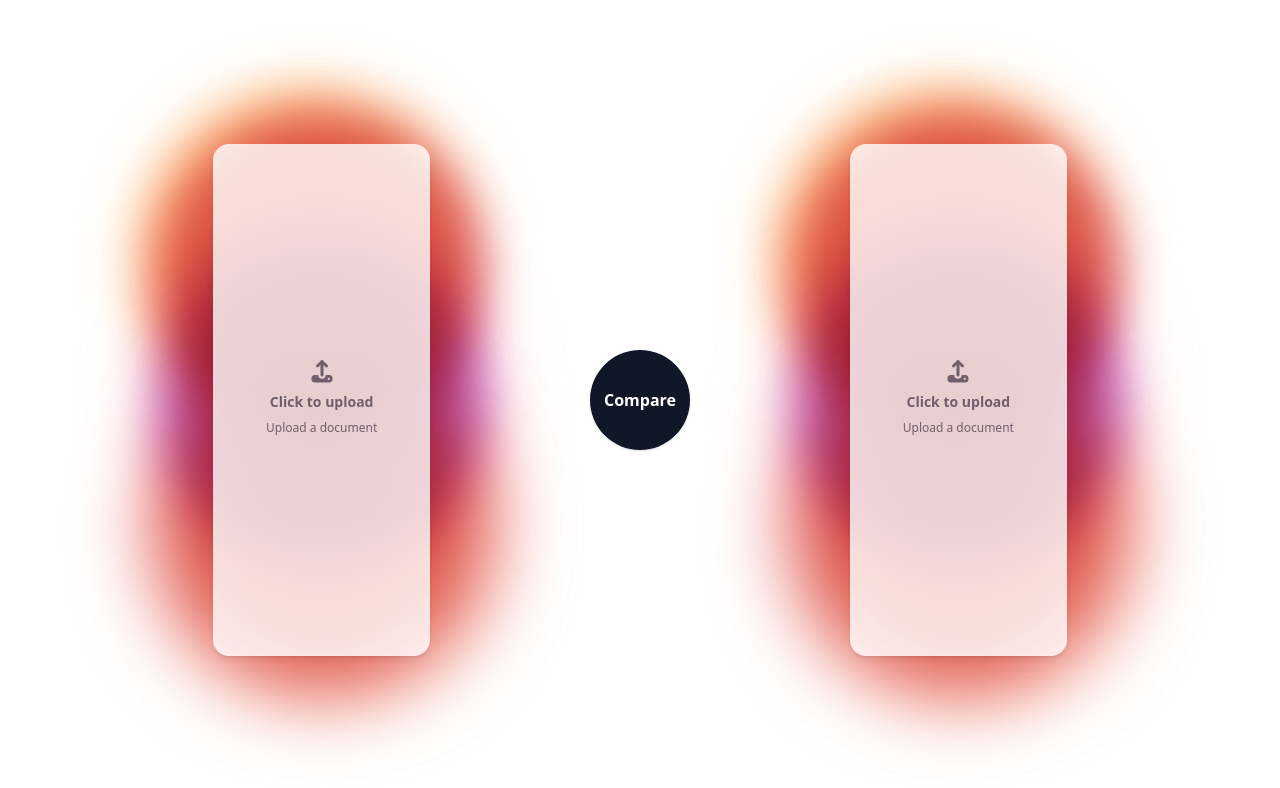
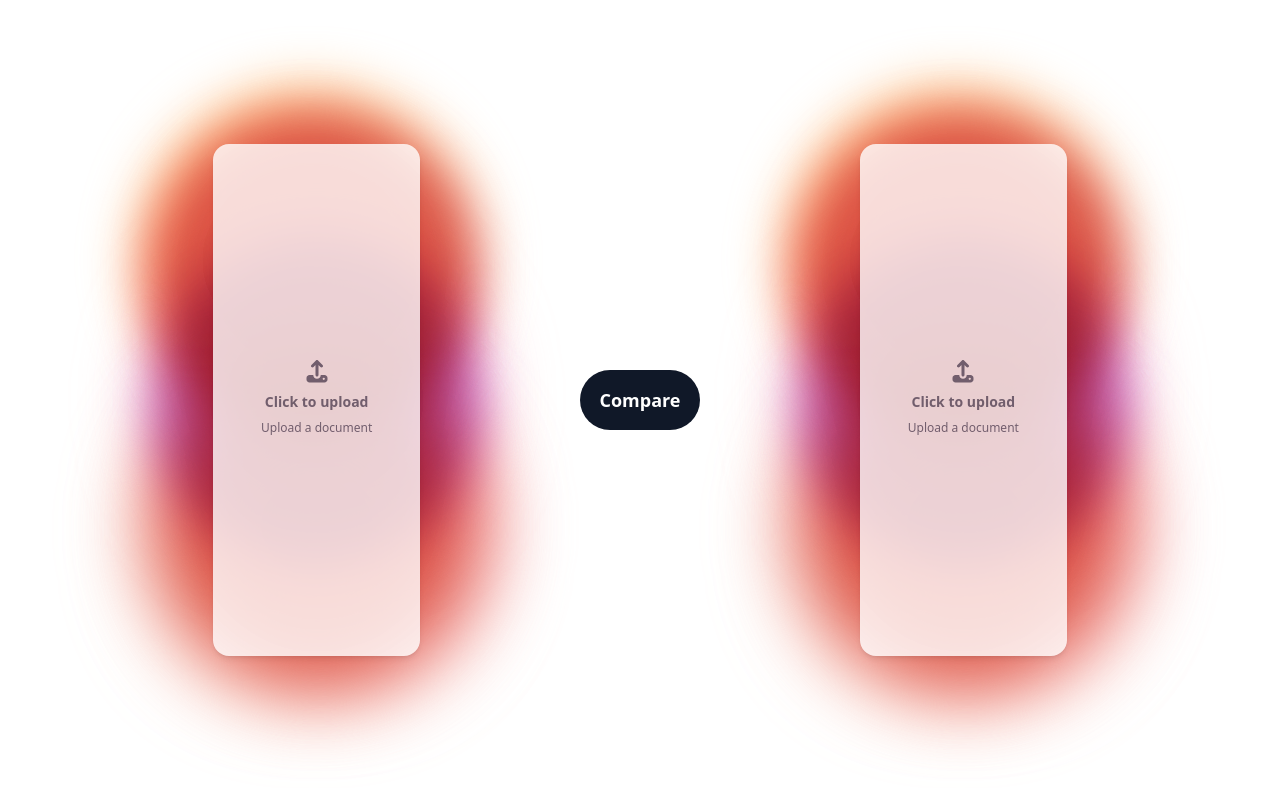
Before and after one commit to BrindzaB/CompareDocs, a React (Vite) app in the folder frontend/: page / in a window 1280 px wide. Shown: the top 788 px of the page. Built offline with nearby package versions, Linux system fonts and the light colour scheme.

Commit message:
compare button design changed

```diff
--- a/frontend/src/components/UploadForm.jsx
+++ b/frontend/src/components/UploadForm.jsx
@@ -41,7 +41,7 @@ function UploadForm() {
             <div className="flex gap-40 h-full">
                 <FileInput id="invoice1" invoice={invoice1} onChange={(e) => setInvoice1(e.target.files[0])} />
                 <div className="flex items-center justify-center">
-                    <button type="submit" className="h-25 w-25 text-white bg-gray-900 hover:bg-gray-800 rounded-full text-md font-semibold text-center shadow-sm">Compare</button>
+                    <button type="submit" className="h-15 w-30 text-white bg-gray-900 hover:bg-gray-800 rounded-full text-lg font-semibold text-center transition-transform duration-200 ease-in-out transform hover:scale-105">Compare</button>
                 </div>
                 <FileInput id="invoice2" invoice={invoice2} onChange={(e) => setInvoice2(e.target.files[0])} />
             </div>
```
